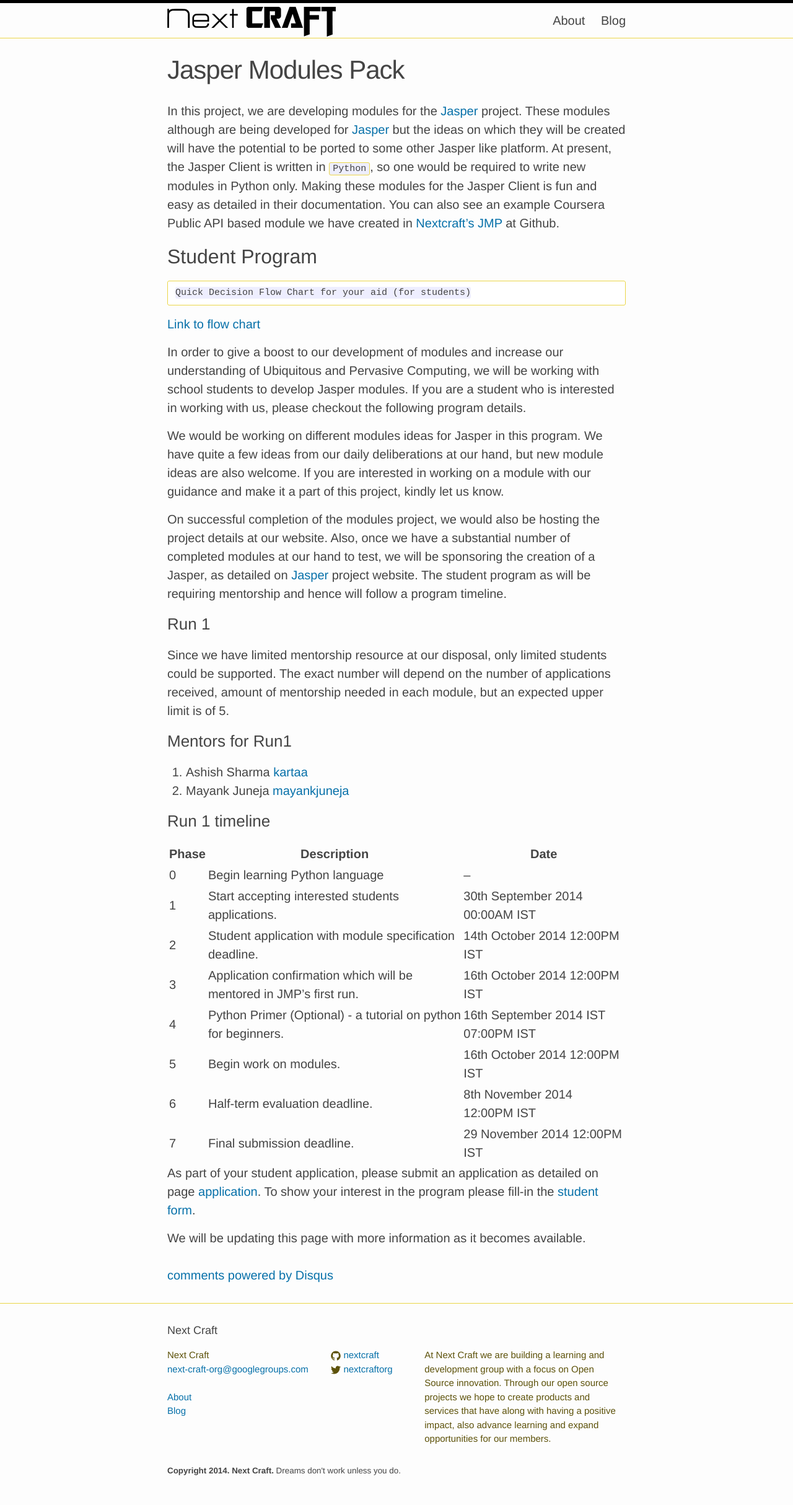
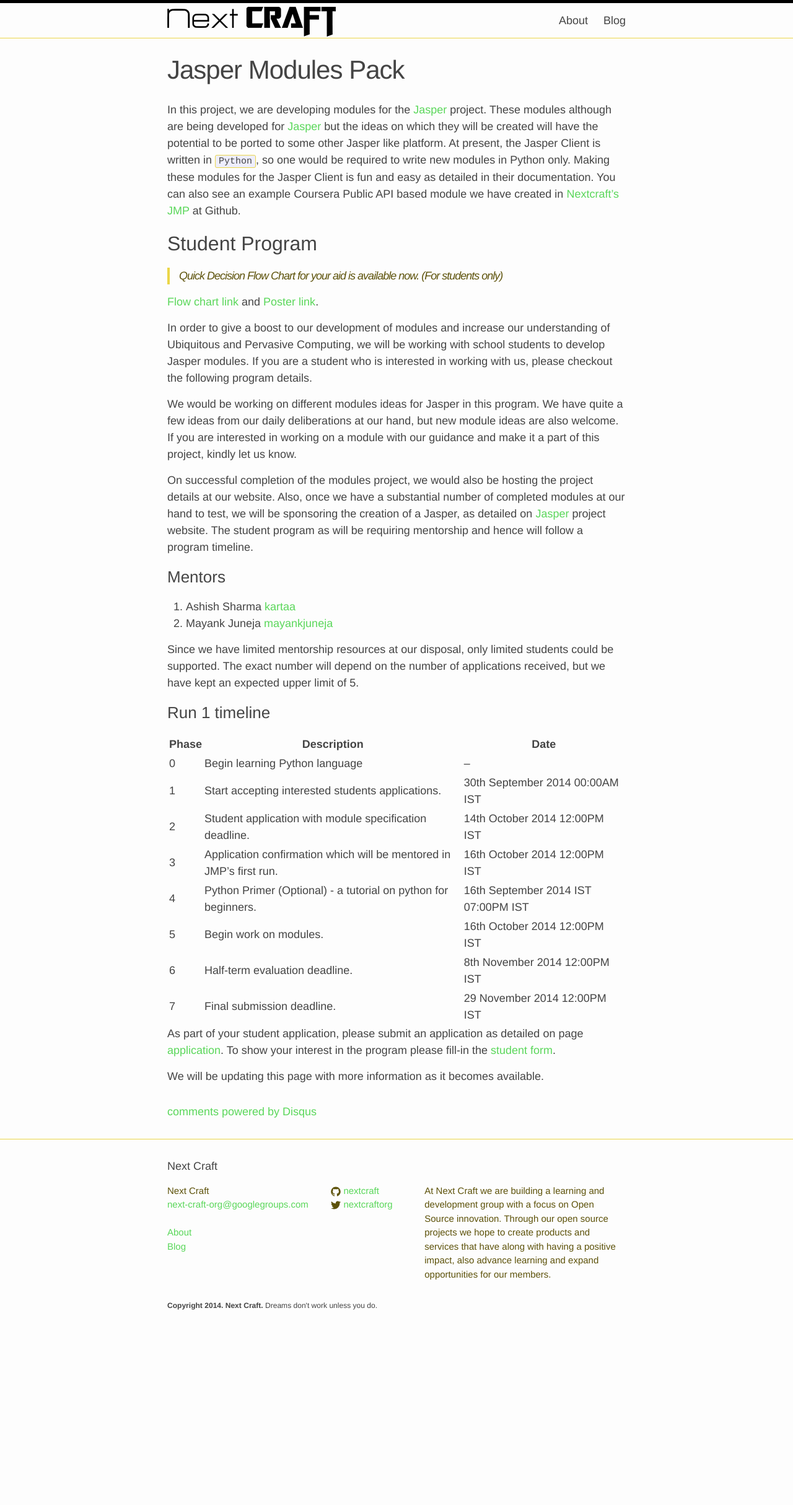
Before and after one commit to nextcraft/nextcraft.github.io, a Jekyll site: the page built from projects/JMP.md, in a window 1280 px wide. Shown: the whole page at 62% size. Built offline with Jekyll 4.4.1, drawn with Linux system fonts in a browser that asks for light colours; comment, search, counter and statistics services are not loaded; after the commit the page ends 2161 px from its top, so only the background shows below that.

Commit message:
Update the poster to post and project page. Also add a branding change,  the visited links look very bad in current scheme.

````diff
--- a/_posts/2014-09-30-jmp-student-program.markdown
+++ b/_posts/2014-09-30-jmp-student-program.markdown
@@ -13,6 +13,8 @@
 
 In addition to working on these ideas by ourselves, we are hoping to involve students into this effort. Students who are still pursuing their courses in CS/IT fields can bring a fresh bout of creativity to our efforts. So, in order to get them, involved we have this student program. Here is the facebook post announcing the start of our program.
 
+![POSTER](/images/jmp-poster.png "JMP Student Program Poster")
+
 > We are happy to announce the start of our student program in project Jasper Modules Pack (JMP). In this program we are collaborating with students interested in ubiquitous and pervasive computing (see http://en.wikipedia.org/wiki/Ubiquitous_computing) to develop modules for Jasper Project. The modules will be developed by students, in collaboration with a mentor and fellow students.
 >
 > You ask what is Jasper? Jasper is, a distant cousin of JARVIS( of Iron Man fame) , a pervasive computing device like Siri or Google Now. It is extendable and one can build custom modules to run on top of it.
--- a/css/main.scss
+++ b/css/main.scss
@@ -7,7 +7,7 @@
 
 // Our variables
 $base-font-family: Helvetica, Arial, sans-serif;
-$base-font-size:   20px;
+$base-font-size:   18px;
 $small-font-size:  $base-font-size * 0.875;
 $base-line-height: 1.5;
 
@@ -15,7 +15,7 @@
 
 $text-color:       #444;
 $background-color: #fdfdfd;
-$brand-color:      #0670A9;
+$brand-color:      #5ad75a;
 
 $grey-color:       #5D520A;
 $grey-color-light: lighten($grey-color, 40%);
--- a/projects/JMP.md
+++ b/projects/JMP.md
@@ -11,10 +11,11 @@
 
 ## Student Program
 
-```
-Quick Decision Flow Chart for your aid (for students)
-```
-[Link to flow chart][flowchart]
+>
+> Quick Decision Flow Chart for your aid is available now. (For students only)
+>
+
+[Flow chart link][flowchart] and [Poster link][poster].
 
 
 In order to give a boost to our development of modules and increase our understanding of Ubiquitous and Pervasive Computing, we will be working with school students to develop Jasper modules. If you are a student who is interested in working with us, please checkout the following program details.
@@ -24,13 +25,11 @@
 
 On successful completion of the modules project, we would also be hosting the project details at our website. Also, once we have a substantial number of completed modules at our hand to test, we will be sponsoring the creation of a Jasper, as detailed on [Jasper][Jasper] project website. The student program as will be requiring mentorship and hence will follow a program timeline.
 
-### Run 1
-Since we have limited mentorship resource at our disposal, only limited students could be supported. The exact number will depend on the number of applications received, amount of mentorship needed in each module, but an expected upper limit is of 5.
-
-### Mentors for Run1
+### Mentors
 1. Ashish Sharma [kartaa][mentor1]
 2. Mayank Juneja [mayankjuneja][mentor2]
 
+Since we have limited mentorship resources at our disposal, only limited students could be supported. The exact number will depend on the number of applications received, but we have kept an expected upper limit of 5.
 
 ### Run 1 timeline
 
@@ -58,3 +57,4 @@
 [mentor1]: https://github.com/kartaa
 [flowchart]: /images/Nextcraft-JMP-StudentProgram-Helper-FlowChart.png
 [mentor2]: https://github.com/mayankjuneja
+[poster]: /assets/pdf/jmp-student-program-poster.pdf
````
Also changed, not shown: images/jmp-poster.PNG (added), 1 other file.
